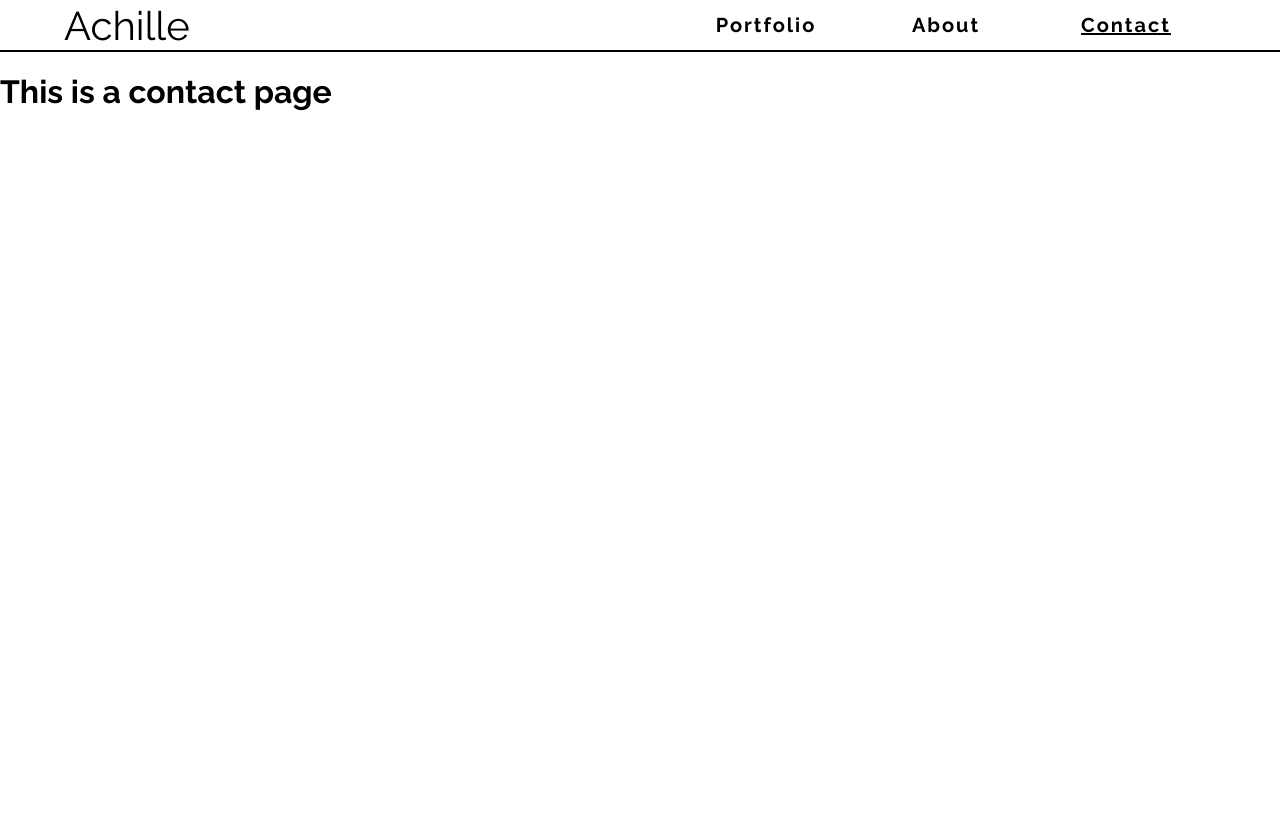
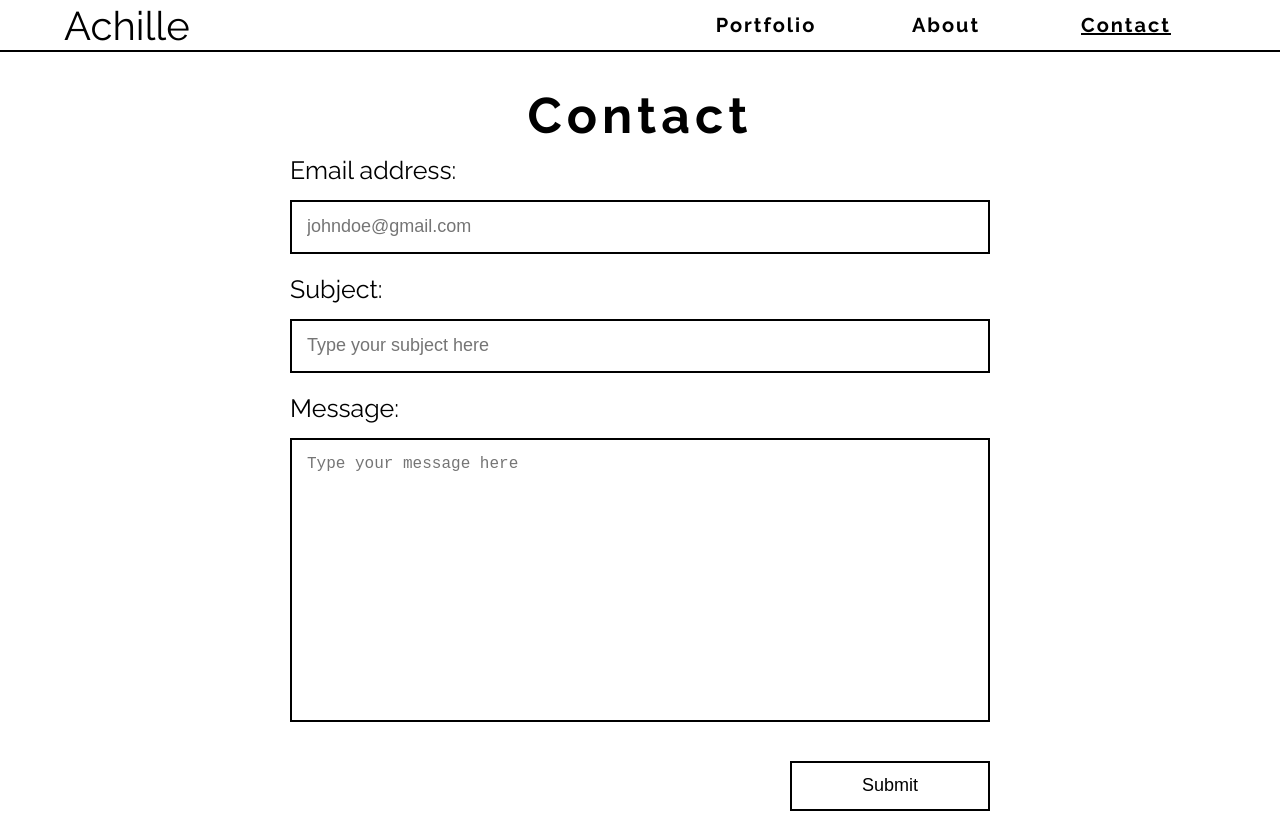
Before and after one commit to macxcool/resume-website, a Vue app: page /contact in a window 1280 px wide. Before the commit the page ends 800 px from the top, so only its background shows below. Built offline with nearby package versions, Linux system fonts and the light colour scheme.

Commit message:
:sparkles: New Contact page

```diff
--- a/src/views/Contact.vue
+++ b/src/views/Contact.vue
@@ -1,11 +1,119 @@
 <template>
   <div class="contact">
-    <h1>This is a contact page</h1>
+    <h1>Contact</h1>
+    <form>
+      <div>
+        <label for="email">Email address:</label><br>
+        <input v-model="email" type="email" id="email" name="email" placeholder="johndoe@gmail.com" required><br>
+      </div>
+      <div>
+        <label for="subject">Subject:</label><br>
+        <input v-model="subject" type="text" id="subject" name="subject" placeholder="Type your subject here" required>
+      </div>
+      <div>
+        <label for="message">Message:</label><br>
+        <textarea v-model="message" id="message" name="message" placeholder="Type your message here"></textarea>
+      </div>
+      <p v-show="showBadRequest">{{ badRequest }}</p>
+      <p v-show="showServerError">{{ serverError }}</p>
+      <input @click="sendMessage" class="submit" type="submit" value="Submit">
+    </form>
   </div>
 </template>
 
+<style lang="scss" scoped>
+h1 {
+    text-align: center;
+    letter-spacing: 0.1em;
+    margin-bottom: 10px;
+    font-size: 50px;
+}
+form {
+    width: 700px;
+    margin: auto;
+    display: flex;
+    flex-direction: column;
+    flex-wrap: wrap;
+    justify-content: center;
+    align-items: center;
+}
+label {
+    font-size: 25px;
+    align-self: flex-start;
+}
+form>div {
+    width: 100%;
+}
+.field {
+    width: 666px;
+    margin: 15px 0px 20px 0px;
+    outline: none;
+    background-color: transparent;
+    border: 2px solid black;
+    font-size: 18px;
+}
+input {
+    @extend .field;
+    height: 50px;
+    padding: 0 15px;
+}
+textarea {
+    @extend .field;
+    height: 250px;
+    padding: 15px;
+    resize: none;
+    font-size: 16px;
+}
+.submit {
+    width: 200px;
+    align-self: flex-end;
+    cursor: pointer;
+}
+.contact {
+    margin: $page-margin;
+    display: flex;
+    flex-direction: column;
+}
+</style>
+
 <script>
 export default {
-  name: 'Contact'
+    name: 'Contact',
+    data() {
+        return {
+            email: "",
+            subject: "",
+            message: "",
+            badRequest: "Every field are required and your email must be valid for the message to be proceed",
+            showBadRequest: false,
+            serverError: "Something went wrong please try again later",
+            showServerError: false,
+            success: false
+        }
+    },
+    methods: {
+        sendMessage(event) {
+            event.preventDefault()
+            let xmlhttp = new XMLHttpRequest();   // new HttpRequest instance
+            xmlhttp.open("POST", "http://achille.garin.xyz:8000/");
+            xmlhttp.setRequestHeader("Content-Type", "application/json");
+            xmlhttp.onreadystatechange = function () {
+                if (xmlhttp.readyState == 4) {
+                    if (xmlhttp.status == 200){
+                        this.showServerError = false
+                        this.showBadRequest = false
+                        this.success = true
+                    }
+                    else if (xmlhttp.status == 400){
+                        this.showBadRequest = true
+                    }
+                    else if (xmlhttp.status == 500){
+                        this.showServerError = true
+                    }
+                }
+            };
+            xmlhttp.send(JSON.stringify({Contact:this.email, Subject:this.subject, Body:this.message}));
+        }
+    }
 }
 </script>
```
